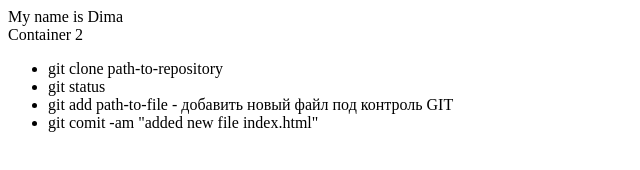
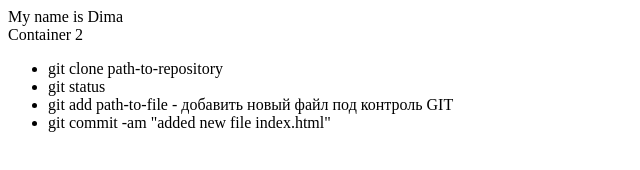
Before and after one commit to UltraIronMan/git_test01, a plain HTML site: page index.html in a window 1280 px wide. Shown: the full height of the page, 0-640 px from the left. Drawn offline with Linux system fonts and the light colour scheme.

Commit message:
added буква М index.html

```diff
--- a/index.html
+++ b/index.html
@@ -7,6 +7,6 @@
     <li>git clone path-to-repository</li>
     <li>git status</li>
     <li>git add path-to-file - добавить новый файл под контроль GIT</li>
-    <li>git comit -am "added new file index.html"</li>
+    <li>git commit -am "added new file index.html"</li>
   </ul>
 </div>
```
